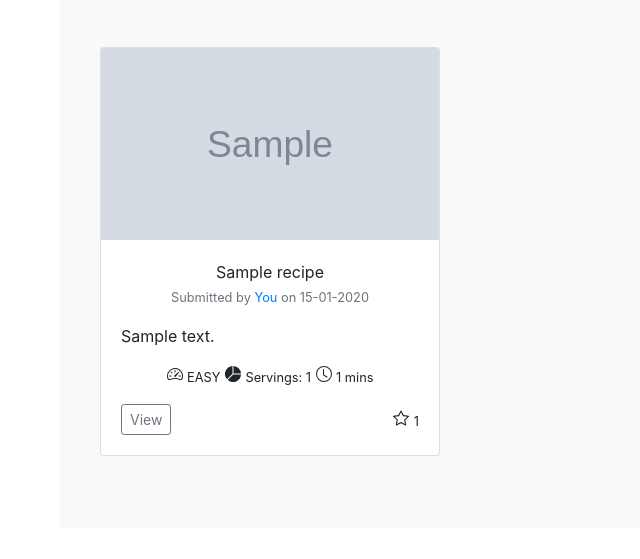
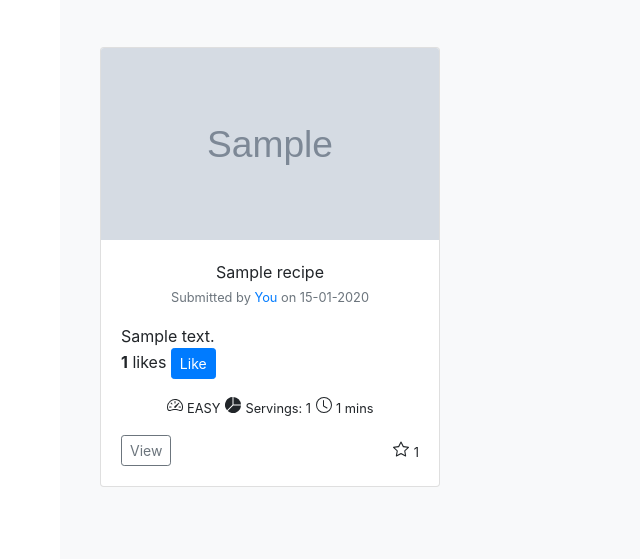
Before and after one commit to 2253612C/ITECHGroupProject, a Django app: page / in a window 1280 px wide. Shown: the part 363-922 px from the top of the page, without its empty margins (0-640 px from the left). Before the commit the page ends 819 px from the top, so only its background shows below. Run offline with Django 3.2, Linux system fonts and the light colour scheme; a user stored in the database is signed in; tables that the repository leaves empty hold one stand-in row (values such as "Sample post"); grey boxes marked "Sample" are stand-in pictures; parts of the project's set-up code (start-up, migrations or seed data) failed here and were passed over; some libraries are stand-ins or nearby versions.

Commit message:
add like button

```diff
--- a/recipeSite/urls.py
+++ b/recipeSite/urls.py
@@ -13,6 +13,7 @@ urlpatterns = [
    path('search/', SearchView(), name='haystack_search'),
    path('bookmark/', views.BookmarkRecipeView.as_view(), name='bookmark'),
    path('delete/', views.DeleteRecipeButton.as_view(), name='delete'),
+   path('like/', views.LikeCategoryView.as_view(), name='like'),
    path('viewRecipe/<slug:recipe_name_slug>/',views.viewRecipe.as_view(), name='viewRecipe'),
    path('editRecipe/<slug:recipe_name_slug>/',views.editRecipe.as_view(), name='editRecipe'),
    #path('viewRecipe/', views.viewRecipe, name= 'viewRecipe'),
--- a/recipeSite/views.py
+++ b/recipeSite/views.py
@@ -265,3 +265,17 @@ class deleteAccount(View):
         elif(request.POST.get("cancel")):
 
             return redirect(reverse('myAccount'))
+
+class LikeCategoryView(View):
+    @method_decorator(login_required)
+    def get(self, request):
+        recipeID = request.GET['recipe_id']
+        try:
+            recipe = Recipe.objects.get(id=int(recipeID))
+        except Recipe.DoesNotExist:
+            return HttpResponse(-1)
+        except ValueError:
+            return HttpResponse(-1)
+        recipe.likes = recipe.likes + 1
+        recipe.save()
+        return HttpResponse(recipe.likes)
--- a/static/js/recipeCard.js
+++ b/static/js/recipeCard.js
@@ -41,5 +41,14 @@ $(document).ready(function() {
     })
 
 
-
+    $('#like_btn').click(function() {
+        var recipeIdVar;
+        recipeIdVar = $(this).attr('data-recipeid');
+        $.get('/recipes/like/',
+            {'recipe_id': recipeIdVar},
+            function(data) {
+                $('#like_count').html(data);
+                $('#like_btn').hide();
+            })
+    });
 });
--- a/templates/recipeSite/recipeCard.html
+++ b/templates/recipeSite/recipeCard.html
@@ -25,6 +25,17 @@
                   <div class="description-text">
                     <p class="card-text ">{{ recipe.description}}</p>
                   </div>
+
+                  <div>
+                    <strong id="like_count">{{ recipe.likes }}</strong> likes
+                    {% if user.is_authenticated %}
+                      <button id="like_btn" data-recipeid="{{ recipe.recipeName }}" class="btn btn-primary btn-sm" type="button">
+                      <span data-feather="thumbs-up"></span>
+                        Like
+                      </button>
+                    {% endif %}
+                  </div>
+
                   <div id="recipe_icons">
                     <svg xmlns="http://www.w3.org/2000/svg" width="16" height="16" fill="currentColor" class="bi bi-speedometer2" viewBox="0 0 16 16">
                       <path d="M8 4a.5.5 0 0 1 .5.5V6a.5.5 0 0 1-1 0V4.5A.5.5 0 0 1 8 4zM3.732 5.732a.5.5 0 0 1 .707 0l.915.914a.5.5 0 1 1-.708.708l-.914-.915a.5.5 0 0 1 0-.707zM2 10a.5.5 0 0 1 .5-.5h1.586a.5.5 0 0 1 0 1H2.5A.5.5 0 0 1 2 10zm9.5 0a.5.5 0 0 1 .5-.5h1.5a.5.5 0 0 1 0 1H12a.5.5 0 0 1-.5-.5zm.754-4.246a.389.389 0 0 0-.527-.02L7.547 9.31a.91.91 0 1 0 1.302 1.258l3.434-4.297a.389.389 0 0 0-.029-.518z"/>
@@ -40,6 +51,8 @@
                       <path d="M8 16A8 8 0 1 0 8 0a8 8 0 0 0 0 16zm7-8A7 7 0 1 1 1 8a7 7 0 0 1 14 0z"/>
                     </svg>
                     <small>{{ recipe.cookTime}} mins</small>
+
+
 
                   </div>
 
```
Also changed, not shown: recipeSite/migrations/0001_initial.py (added), 1 other file.
